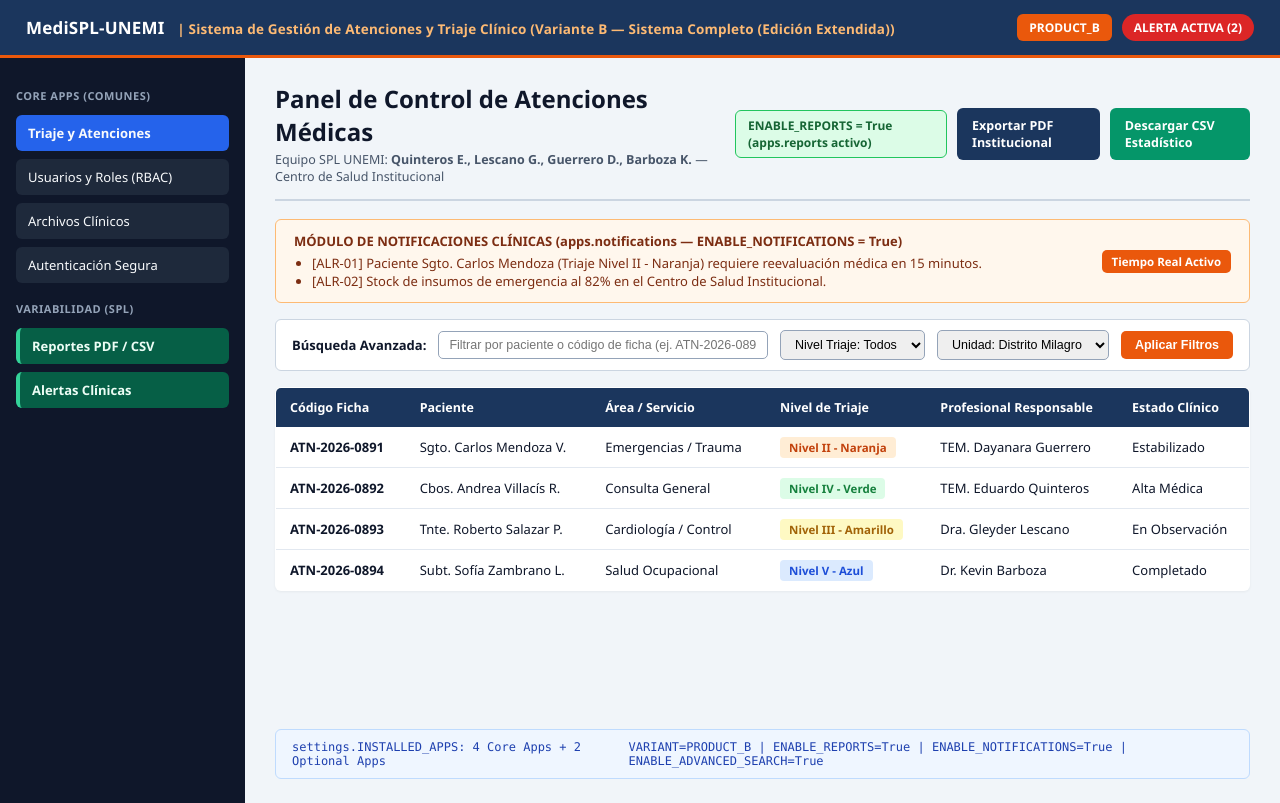
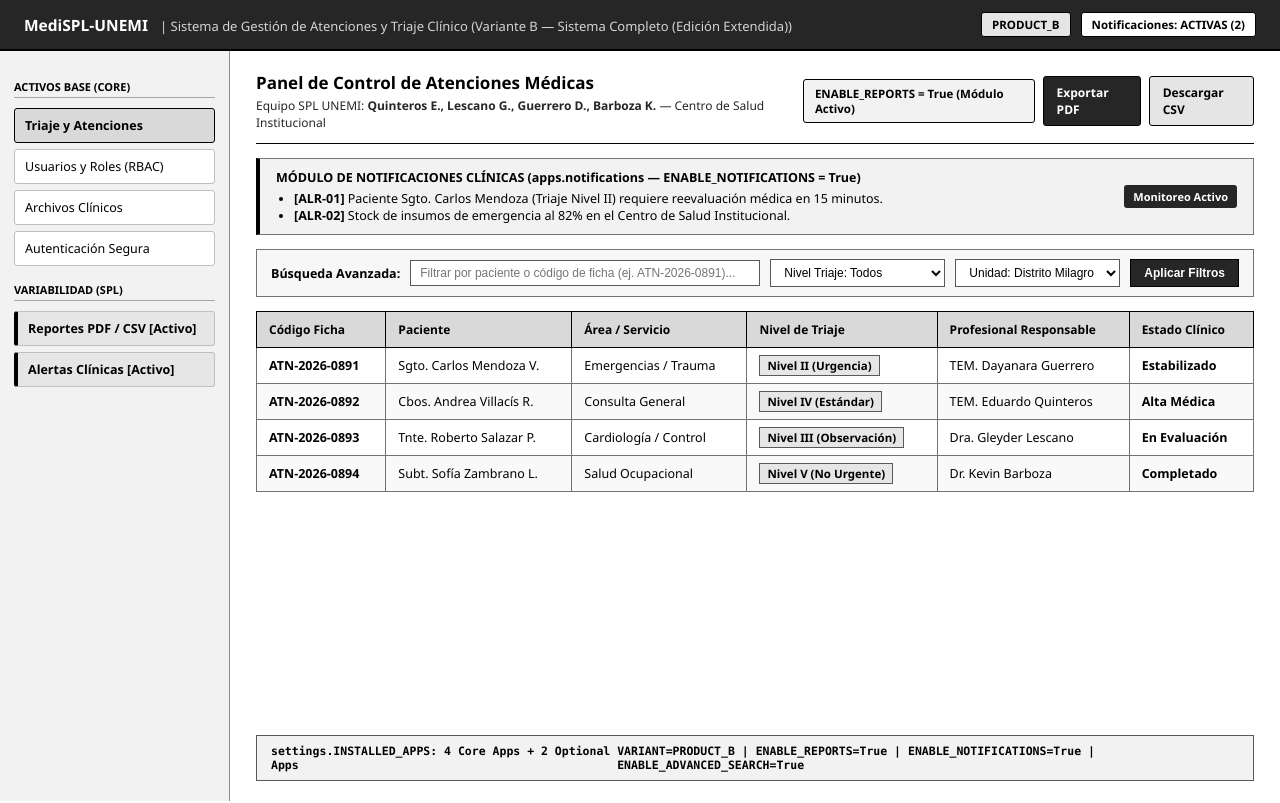
Before and after one commit to DayaGuerrero2005/DW_T2_2, a Django app: page / in a window 1280 px wide. Run offline with Django 5.2, Linux system fonts and the light colour scheme.

Commit message:
style(docs): aplicar formato sobrio y monocromatico en interfaz, diagramas, tablas e informes

```diff
--- a/apps/medical_core/views.py
+++ b/apps/medical_core/views.py
@@ -12,8 +12,7 @@ def dashboard_atenciones(request):
             'ficha': 'ATN-2026-0891',
             'paciente': 'Sgto. Carlos Mendoza V.',
             'area': 'Emergencias / Trauma',
-            'triaje': 'Nivel II - Naranja',
-            'triaje_clase': 'badge-orange',
+            'triaje': 'Nivel II (Urgencia)',
             'profesional': 'TEM. Dayanara Guerrero',
             'estado': 'Estabilizado',
         },
@@ -21,8 +20,7 @@ def dashboard_atenciones(request):
             'ficha': 'ATN-2026-0892',
             'paciente': 'Cbos. Andrea Villacís R.',
             'area': 'Consulta General',
-            'triaje': 'Nivel IV - Verde',
-            'triaje_clase': 'badge-green',
+            'triaje': 'Nivel IV (Estándar)',
             'profesional': 'TEM. Eduardo Quinteros',
             'estado': 'Alta Médica',
         },
@@ -30,17 +28,15 @@ def dashboard_atenciones(request):
             'ficha': 'ATN-2026-0893',
             'paciente': 'Tnte. Roberto Salazar P.',
             'area': 'Cardiología / Control',
-            'triaje': 'Nivel III - Amarillo',
-            'triaje_clase': 'badge-yellow',
+            'triaje': 'Nivel III (Observación)',
             'profesional': 'Dra. Gleyder Lescano',
-            'estado': 'En Observación',
+            'estado': 'En Evaluación',
         },
         {
             'ficha': 'ATN-2026-0894',
             'paciente': 'Subt. Sofía Zambrano L.',
             'area': 'Salud Ocupacional',
-            'triaje': 'Nivel V - Azul',
-            'triaje_clase': 'badge-blue',
+            'triaje': 'Nivel V (No Urgente)',
             'profesional': 'Dr. Kevin Barboza',
             'estado': 'Completado',
         },
--- a/templates/medical_core/dashboard.html
+++ b/templates/medical_core/dashboard.html
@@ -6,42 +6,42 @@
   <title>MediSPL-UNEMI | Panel de Triaje ({{ variant_code }})</title>
   <style>
     * { box-sizing: border-box; margin: 0; padding: 0; }
-    body { font-family: 'Segoe UI', system-ui, -apple-system, sans-serif; background: #f1f5f9; color: #0f172a; }
-    .navbar { background: #1b365d; color: #ffffff; padding: 14px 26px; display: flex; justify-content: space-between; align-items: center; border-bottom: 3px solid #ea580c; }
-    .brand { font-size: 17px; font-weight: 700; letter-spacing: 0.2px; }
-    .brand span { color: #fdba74; font-size: 13.5px; font-weight: 600; margin-left: 8px; }
+    body { font-family: 'Segoe UI', Arial, sans-serif; background: #ffffff; color: #000000; }
+    .navbar { background: #262626; color: #ffffff; padding: 12px 24px; display: flex; justify-content: space-between; align-items: center; border-bottom: 2px solid #000000; }
+    .brand { font-size: 15.5px; font-weight: 700; color: #ffffff; }
+    .brand span { color: #d4d4d4; font-size: 13px; font-weight: 400; margin-left: 8px; }
     .nav-badges { display: flex; align-items: center; gap: 10px; }
-    .variant-pill { background: #ea580c; color: #fff; padding: 5px 12px; border-radius: 6px; font-size: 12px; font-weight: 700; }
-    .layout { display: grid; grid-template-columns: 245px 1fr; min-height: calc(100vh - 55px); }
-    .sidebar { background: #0f172a; color: #cbd5e1; padding: 20px 16px; display: flex; flex-direction: column; gap: 8px; }
-    .nav-sec { font-size: 11px; text-transform: uppercase; color: #94a3b8; font-weight: 700; margin-top: 10px; margin-bottom: 4px; letter-spacing: 0.5px; }
-    .nav-item { padding: 9px 12px; border-radius: 6px; font-size: 13px; background: #1e293b; color: #f8fafc; text-decoration: none; display: block; font-weight: 500; }
-    .nav-item.active { background: #2563eb; font-weight: 700; }
-    .nav-item.opt-on { background: #065f46; border-left: 4px solid #34d399; color: #ecfdf5; font-weight: 600; }
-    .nav-item.opt-off { background: #1e293b; color: #64748b; text-decoration: line-through; opacity: 0.75; }
-    .content { padding: 24px 30px; display: flex; flex-direction: column; justify-content: space-between; }
-    .top-row { display: flex; justify-content: space-between; align-items: center; margin-bottom: 18px; padding-bottom: 14px; border-bottom: 2px solid #cbd5e1; gap: 16px; }
-    .status-chip-on { background: #dcfce7; border: 1px solid #22c55e; color: #166534; padding: 6px 12px; border-radius: 6px; font-size: 12px; font-weight: 700; }
-    .status-chip-off { background: #fee2e2; border: 1px solid #ef4444; color: #991b1b; padding: 6px 12px; border-radius: 6px; font-size: 12px; font-weight: 700; }
-    .btn-group { display: flex; align-items: center; gap: 10px; }
-    .btn { padding: 9px 15px; border-radius: 6px; text-decoration: none; color: #fff; font-size: 12.5px; font-weight: 700; display: inline-block; }
-    .btn-pdf { background: #1b365d; }
-    .btn-csv { background: #059669; }
-    .alert-box { background: #fff7ed; border-left: 5px solid #ea580c; border: 1px solid #fdba74; padding: 12px 18px; border-radius: 6px; margin-bottom: 16px; display: flex; justify-content: space-between; align-items: center; font-size: 13px; color: #7c2d12; }
+    .variant-pill { background: #e5e5e5; color: #000000; padding: 4px 10px; border-radius: 3px; font-size: 11.5px; font-weight: 700; border: 1px solid #000000; }
+    .notif-pill-on { background: #ffffff; color: #000000; padding: 4px 10px; border-radius: 3px; font-size: 11.5px; font-weight: 700; border: 1px solid #000000; }
+    .notif-pill-off { background: #404040; color: #d4d4d4; padding: 4px 10px; border-radius: 3px; font-size: 11.5px; }
+    .layout { display: grid; grid-template-columns: 230px 1fr; min-height: calc(100vh - 50px); }
+    .sidebar { background: #f2f2f2; color: #000000; padding: 18px 14px; display: flex; flex-direction: column; gap: 6px; border-right: 1px solid #8c8c8c; }
+    .nav-sec { font-size: 11px; text-transform: uppercase; color: #000000; font-weight: 700; margin-top: 10px; margin-bottom: 4px; border-bottom: 1px solid #a6a6a6; padding-bottom: 3px; }
+    .nav-item { padding: 8px 10px; border-radius: 3px; font-size: 12.5px; background: #ffffff; color: #000000; text-decoration: none; display: block; border: 1px solid #bfbfbf; }
+    .nav-item.active { background: #d9d9d9; color: #000000; font-weight: 700; border: 1px solid #000000; }
+    .nav-item.opt-on { background: #e6e6e6; border-left: 4px solid #000000; color: #000000; font-weight: 700; }
+    .nav-item.opt-off { background: #f5f5f5; color: #737373; text-decoration: line-through; border: 1px dashed #bfbfbf; }
+    .content { padding: 20px 26px; display: flex; flex-direction: column; justify-content: space-between; background: #ffffff; }
+    .top-row { display: flex; justify-content: space-between; align-items: center; margin-bottom: 14px; padding-bottom: 12px; border-bottom: 1px solid #000000; gap: 14px; }
+    .top-row h2 { font-size: 17px; font-weight: 700; color: #000000; }
+    .status-chip { background: #f2f2f2; border: 1px solid #000000; color: #000000; padding: 6px 11px; border-radius: 3px; font-size: 11.5px; font-weight: 700; }
+    .btn-group { display: flex; align-items: center; gap: 8px; }
+    .btn { padding: 7px 13px; border-radius: 3px; text-decoration: none; font-size: 12px; font-weight: 700; display: inline-block; border: 1px solid #000000; }
+    .btn-pdf { background: #262626; color: #ffffff; }
+    .btn-csv { background: #e5e5e5; color: #000000; }
+    .alert-box { background: #f2f2f2; border-left: 4px solid #000000; border-top: 1px solid #737373; border-right: 1px solid #737373; border-bottom: 1px solid #737373; padding: 10px 16px; margin-bottom: 14px; display: flex; justify-content: space-between; align-items: center; font-size: 12.5px; color: #000000; }
     .alert-box ul { margin-top: 4px; padding-left: 18px; }
-    .alert-tag { background: #ea580c; color: #fff; padding: 4px 10px; border-radius: 5px; font-size: 11.5px; font-weight: 700; white-space: nowrap; }
-    .search-bar { background: #ffffff; border: 1px solid #cbd5e1; padding: 10px 16px; border-radius: 6px; margin-bottom: 16px; display: flex; align-items: center; gap: 12px; font-size: 13px; }
-    .search-bar input, .search-bar select { padding: 6px 10px; border: 1px solid #94a3b8; border-radius: 5px; font-size: 12.5px; }
+    .alert-tag { background: #262626; color: #ffffff; padding: 4px 9px; border-radius: 3px; font-size: 11px; font-weight: 700; white-space: nowrap; }
+    .search-bar { background: #f7f7f7; border: 1px solid #737373; padding: 9px 14px; margin-bottom: 14px; display: flex; align-items: center; gap: 10px; font-size: 12.5px; color: #000000; }
+    .search-bar input, .search-bar select { padding: 5px 9px; border: 1px solid #595959; background: #ffffff; color: #000000; font-size: 12px; }
     .search-bar input { flex: 1; }
-    .btn-filter { background: #ea580c; color: #fff; border: none; padding: 7px 14px; border-radius: 5px; font-size: 12.5px; font-weight: 700; cursor: pointer; }
-    table { width: 100%; border-collapse: collapse; background: #fff; border: 1px solid #cbd5e1; border-radius: 6px; overflow: hidden; box-shadow: 0 1px 3px rgba(0,0,0,0.05); }
-    th { background: #1b365d; color: #fff; text-align: left; padding: 11px 14px; font-size: 12.5px; }
-    td { padding: 11px 14px; border-bottom: 1px solid #e2e8f0; font-size: 13px; }
-    .badge-orange { background: #ffedd5; color: #c2410c; padding: 3px 9px; border-radius: 4px; font-weight: 700; font-size: 11.5px; }
-    .badge-green { background: #dcfce7; color: #15803d; padding: 3px 9px; border-radius: 4px; font-weight: 700; font-size: 11.5px; }
-    .badge-yellow { background: #fef9c3; color: #a16207; padding: 3px 9px; border-radius: 4px; font-weight: 700; font-size: 11.5px; }
-    .badge-blue { background: #dbeafe; color: #1d4ed8; padding: 3px 9px; border-radius: 4px; font-weight: 700; font-size: 11.5px; }
-    .footer-meta { margin-top: 20px; background: #eff6ff; border: 1px solid #bfdbfe; color: #1e40af; padding: 10px 16px; border-radius: 6px; display: flex; justify-content: space-between; font-family: Consolas, monospace; font-size: 12px; }
+    .btn-filter { background: #262626; color: #ffffff; border: 1px solid #000000; padding: 6px 13px; font-size: 12px; font-weight: 700; cursor: pointer; }
+    table { width: 100%; border-collapse: collapse; background: #ffffff; border: 1px solid #000000; }
+    th { background: #d9d9d9; color: #000000; text-align: left; padding: 9px 12px; font-size: 12px; font-weight: 700; border: 1px solid #000000; }
+    td { padding: 9px 12px; border: 1px solid #737373; font-size: 12.5px; color: #000000; }
+    tr:nth-child(even) td { background: #f9f9f9; }
+    .triaje-tag { font-weight: 700; color: #000000; background: #e6e6e6; padding: 2px 7px; border: 1px solid #595959; font-size: 11.5px; }
+    .footer-meta { margin-top: 16px; background: #f2f2f2; border: 1px solid #595959; color: #000000; padding: 8px 14px; display: flex; justify-content: space-between; font-family: Consolas, monospace; font-size: 11.5px; font-weight: 600; }
   </style>
 </head>
 <body>
@@ -50,29 +50,29 @@
     <div class="nav-badges">
       <span class="variant-pill">{{ variant_code }}</span>
       {% if enable_notifications %}
-        <span style="background:#dc2626; padding:5px 12px; border-radius:16px; font-size:12px; font-weight:700;">ALERTA ACTIVA (2)</span>
+        <span class="notif-pill-on">Notificaciones: ACTIVAS (2)</span>
       {% else %}
-        <span style="background:#334155; color:#cbd5e1; padding:5px 12px; border-radius:16px; font-size:12px;">Notificaciones: DESACTIVADAS</span>
+        <span class="notif-pill-off">Notificaciones: INACTIVAS</span>
       {% endif %}
     </div>
   </div>
   <div class="layout">
     <div class="sidebar">
-      <div class="nav-sec">Core Apps (Comunes)</div>
+      <div class="nav-sec">Activos Base (Core)</div>
       <a href="{% url 'dashboard_atenciones' %}" class="nav-item active">Triaje y Atenciones</a>
       <a href="/usuarios/" class="nav-item">Usuarios y Roles (RBAC)</a>
       <a href="/archivos/upload/" class="nav-item">Archivos Clínicos</a>
       <a href="/auth/login/" class="nav-item">Autenticación Segura</a>
       <div class="nav-sec">Variabilidad (SPL)</div>
       {% if enable_reports %}
-        <a href="{% url 'reports:export_pdf' %}" class="nav-item opt-on">Reportes PDF / CSV</a>
+        <a href="{% url 'reports:export_pdf' %}" class="nav-item opt-on">Reportes PDF / CSV [Activo]</a>
       {% else %}
-        <span class="nav-item opt-off">Reportes PDF / CSV</span>
+        <span class="nav-item opt-off">Reportes PDF / CSV [Inactivo]</span>
       {% endif %}
       {% if enable_notifications %}
-        <a href="{% url 'notifications:panel_alertas' %}" class="nav-item opt-on">Alertas Clínicas</a>
+        <a href="{% url 'notifications:panel_alertas' %}" class="nav-item opt-on">Alertas Clínicas [Activo]</a>
       {% else %}
-        <span class="nav-item opt-off">Alertas Clínicas</span>
+        <span class="nav-item opt-off">Alertas Clínicas [Inactivo]</span>
       {% endif %}
     </div>
     <div class="content">
@@ -80,17 +80,17 @@
         <div class="top-row">
           <div>
             <h2>Panel de Control de Atenciones Médicas</h2>
-            <p style="font-size:12.5px; color:#475569; margin-top:3px;">
+            <p style="font-size:12px; color:#262626; margin-top:3px;">
               Equipo SPL UNEMI: <strong>Quinteros E., Lescano G., Guerrero D., Barboza K.</strong> — Centro de Salud Institucional
             </p>
           </div>
           <div class="btn-group">
             {% if enable_reports %}
-              <span class="status-chip-on">ENABLE_REPORTS = True (apps.reports activo)</span>
-              <a href="{% url 'reports:export_pdf' %}" class="btn btn-pdf">Exportar PDF Institucional</a>
-              <a href="{% url 'reports:export_csv' %}" class="btn btn-csv">Descargar CSV Estadístico</a>
+              <span class="status-chip">ENABLE_REPORTS = True (Módulo Activo)</span>
+              <a href="{% url 'reports:export_pdf' %}" class="btn btn-pdf">Exportar PDF</a>
+              <a href="{% url 'reports:export_csv' %}" class="btn btn-csv">Descargar CSV</a>
             {% else %}
-              <span class="status-chip-off">ENABLE_REPORTS = False (Módulo de exportación oculto)</span>
+              <span class="status-chip">ENABLE_REPORTS = False (Módulo Inactivo)</span>
             {% endif %}
           </div>
         </div>
@@ -100,11 +100,11 @@
           <div>
             <strong>MÓDULO DE NOTIFICACIONES CLÍNICAS (apps.notifications — ENABLE_NOTIFICATIONS = True)</strong>
             <ul>
-              <li>[ALR-01] Paciente Sgto. Carlos Mendoza (Triaje Nivel II - Naranja) requiere reevaluación médica en 15 minutos.</li>
-              <li>[ALR-02] Stock de insumos de emergencia al 82% en el Centro de Salud Institucional.</li>
+              <li><strong>[ALR-01]</strong> Paciente Sgto. Carlos Mendoza (Triaje Nivel II) requiere reevaluación médica en 15 minutos.</li>
+              <li><strong>[ALR-02]</strong> Stock de insumos de emergencia al 82% en el Centro de Salud Institucional.</li>
             </ul>
           </div>
-          <span class="alert-tag">Tiempo Real Activo</span>
+          <span class="alert-tag">Monitoreo Activo</span>
         </div>
         {% endif %}
 
@@ -114,9 +114,9 @@
           <input type="text" name="q" value="{{ q }}" placeholder="Filtrar por paciente o código de ficha (ej. ATN-2026-0891)...">
           <select name="triaje">
             <option value="">Nivel Triaje: Todos</option>
-            <option value="II">Nivel II - Naranja</option>
-            <option value="III">Nivel III - Amarillo</option>
-            <option value="IV">Nivel IV - Verde</option>
+            <option value="II">Nivel II - Prioridad Alta</option>
+            <option value="III">Nivel III - Prioridad Media</option>
+            <option value="IV">Nivel IV - Estándar</option>
           </select>
           <select name="unidad">
             <option value="">Unidad: Distrito Milagro</option>
@@ -142,9 +142,9 @@
               <td><strong>{{ a.ficha }}</strong></td>
               <td>{{ a.paciente }}</td>
               <td>{{ a.area }}</td>
-              <td><span class="{{ a.triaje_clase }}">{{ a.triaje }}</span></td>
+              <td><span class="triaje-tag">{{ a.triaje }}</span></td>
               <td>{{ a.profesional }}</td>
-              <td>{{ a.estado }}</td>
+              <td><strong>{{ a.estado }}</strong></td>
             </tr>
             {% endfor %}
           </tbody>
```
Also changed, not shown: 3 other files.
